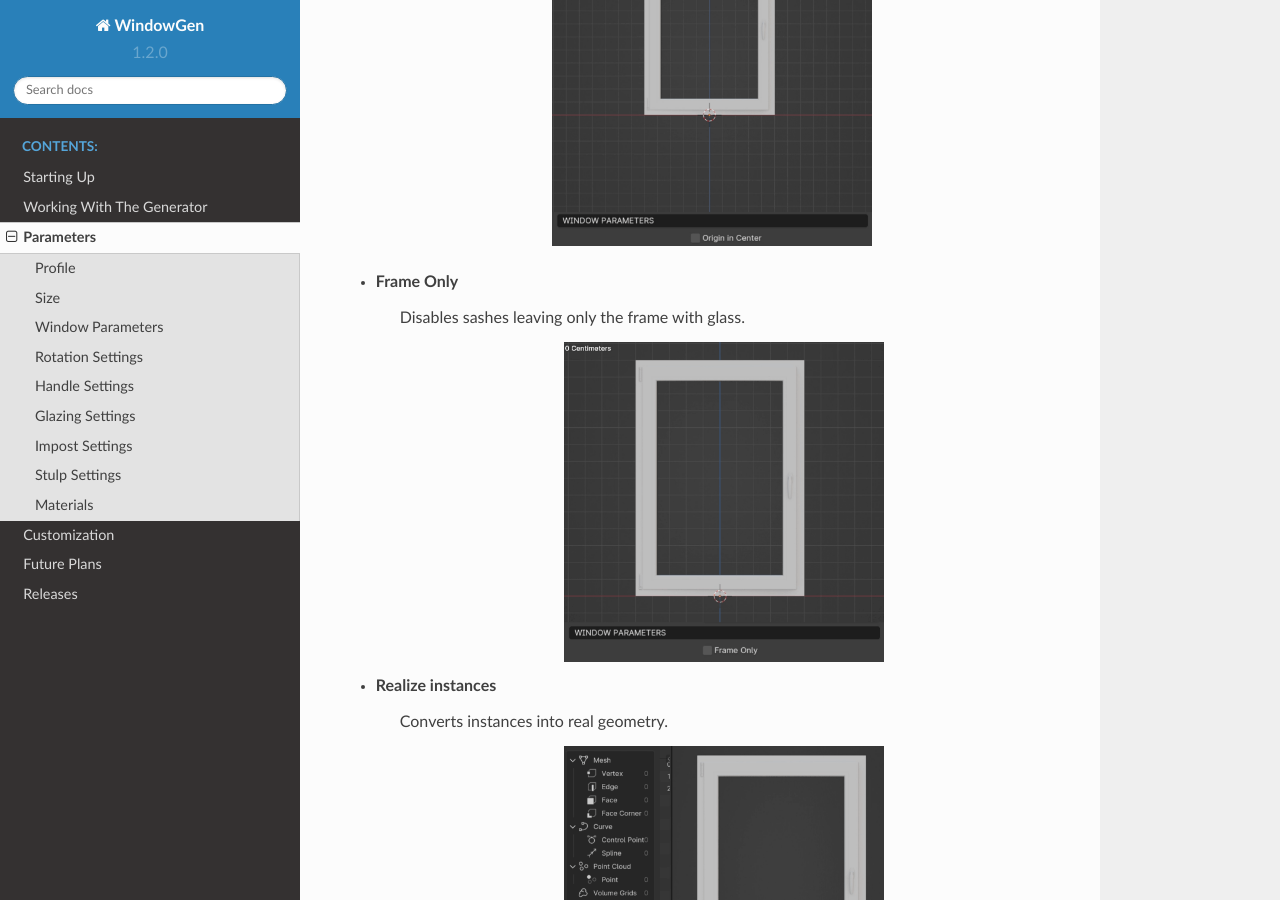
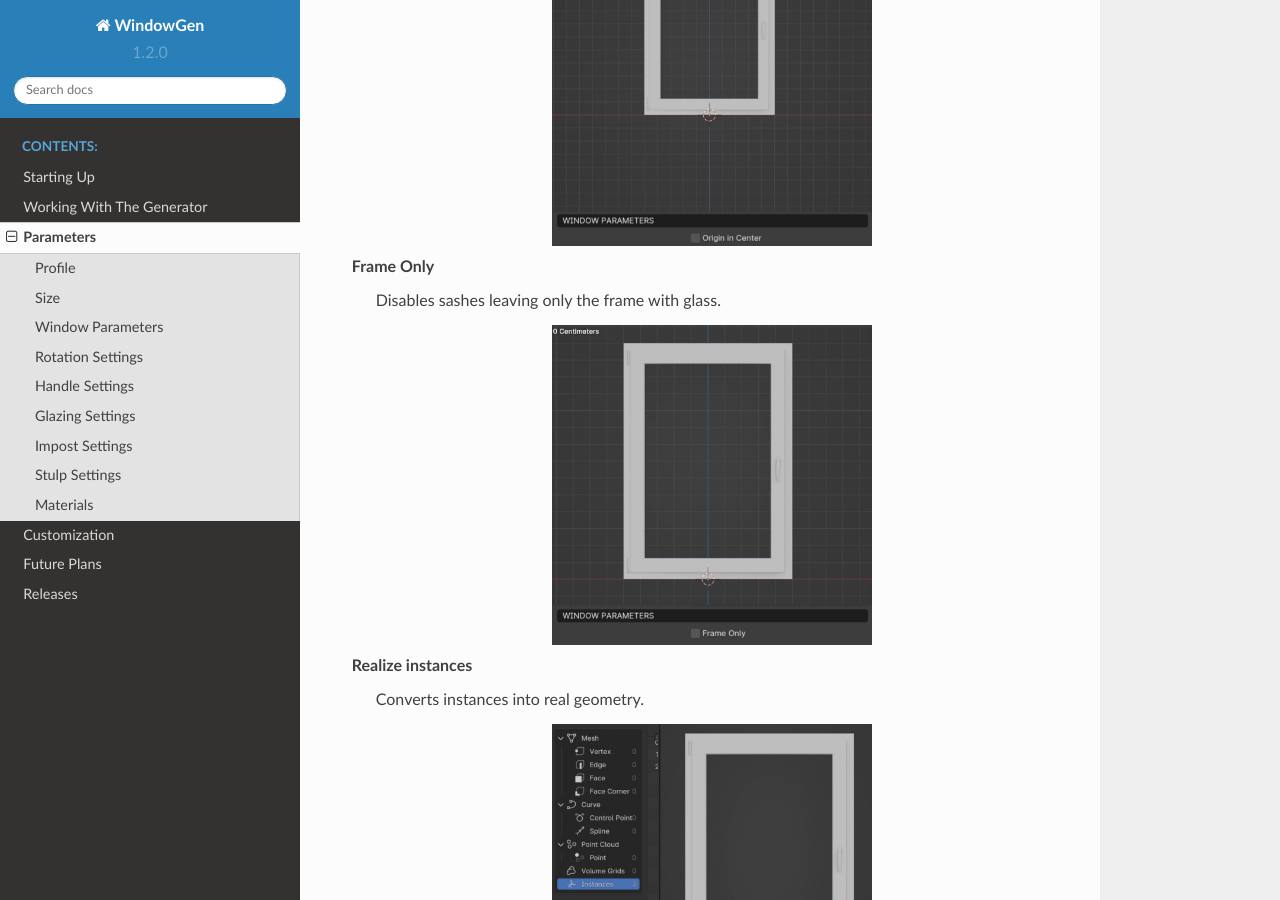
Before and after one commit to fetometo/windowgen-documentation, a Sphinx documentation site: the page built from docs/source/parameters.rst, in a window 1280 px wide and 900 px high, scrolled down 1130 px. Built offline with Sphinx 7.4.7 and the Read the Docs theme 2.0.0, drawn with Linux system fonts in a browser that asks for light colours.

Commit message:
changes in formating

```diff
--- a/docs/source/parameters.rst
+++ b/docs/source/parameters.rst
@@ -35,7 +35,7 @@ Origin in Center
         :height: 320
         :align: center
 
-- Frame Only
+Frame Only
     Disables sashes leaving only the frame with glass.
 
     .. image:: images/03_parameters_frame.gif
@@ -44,7 +44,7 @@ Origin in Center
         :height: 320
         :align: center
 
-- Realize instances
+Realize instances
     Converts instances into real geometry.
 
     .. image:: images/03_parameters_instances.gif
@@ -58,13 +58,13 @@ Rotation Settings
 
 This section includes parameters for adjusting turn and tilt rotations of the sash.
 
-- Turn Rotation
+Turn Rotation
     Sets the turn angle of the sash.
-- Tilt Rotation
+Tilt Rotation
     Sets the tilt angle of the sash, constrained to the size of the scissors.
-- Left Turn Rotation
+Left Turn Rotation
     Active when the **Impost** is turned on. Sets the turn angle of the left sash.
-- Left Tilt Rotation
+Left Tilt Rotation
     Active when the **Impost** is turned on. Sets the tilt angle of the left sash.
 
 Handle Settings
@@ -72,7 +72,7 @@ Handle Settings
 
 This section includes parameters for handle type, height, and rotation.
 
-- Handle
+Handle
     Choose from different handle types or add a custom handle.
 
     .. image:: images/03_parameters_handle.gif
@@ -81,9 +81,9 @@ This section includes parameters for handle type, height, and rotation.
         :height: 320
         :align: center
 
-- Custom Handle Height
+Custom Handle Height
     Allows setting the height position of the handle manually.
-- Handle Height
+Handle Height
     Active when the Custom Handle Height is turned on. Adjust the handle's height.
 
     .. image:: images/03_parameters_handle_height.gif
@@ -92,9 +92,9 @@ This section includes parameters for handle type, height, and rotation.
         :height: 320
         :align: center
 
-- Handle Rotation
+Handle Rotation
     Sets the rotation of the handle. When the **Impost** is activated, it sets the rotation of the right sash’s handle.
-- Left Handle Rotation
+Left Handle Rotation
     Active when **Impost** is turned on. Sets the rotation of the left sash’s handle.
 
 Glazing Settings
@@ -102,7 +102,7 @@ Glazing Settings
 
 This section allows you to choose between double or triple glazing.
 
-- Glazing
+Glazing
     Choose between double glazed (0) and triple glazed (1) windows.
 
     .. image:: images/03_parameters_glazing.gif
@@ -116,7 +116,7 @@ Impost Settings
 
 This section includes parameters for the impost (vertical post in the window frame) and sashes.
 
-- Impost
+Impost
     Activate or deactivate the impost.
 
     .. image:: images/03_parameters_impost.gif
@@ -125,7 +125,7 @@ This section includes parameters for the impost (vertical post in the window fra
         :height: 320
         :align: center
 
-- Left/Right Sash
+Left/Right Sash
     Switch between left and right sashes. Only active when **1/2 Sashes** is off.
 
     .. image:: images/03_parameters_impost_left_right.gif
@@ -134,7 +134,7 @@ This section includes parameters for the impost (vertical post in the window fra
         :height: 320
         :align: center
 
-- 1/2 Sashes
+1/2 Sashes
     Switch between 1 or 2 sashes.
 
     .. image:: images/03_parameters_impost_one_two.gif
@@ -143,7 +143,7 @@ This section includes parameters for the impost (vertical post in the window fra
         :height: 320
         :align: center
 
-- Middle Section
+Middle Section
     Activate distance between 2 sashes.
 
     .. image:: images/03_parameters_impost_middle.gif
@@ -152,7 +152,7 @@ This section includes parameters for the impost (vertical post in the window fra
         :height: 320
         :align: center
 
-- Impost Centered
+Impost Centered
     Automatically calculate even space for sashes and impost frame.
 
     .. image:: images/03_parameters_impost_centered.gif
@@ -161,7 +161,7 @@ This section includes parameters for the impost (vertical post in the window fra
         :height: 320
         :align: center
 
-- Impost Frame Width
+Impost Frame Width
     Sets the width of the impost frame (**Impost Centered** must be **turned off**). This works for both 1 and 2 sash windows.
 
     .. image:: images/03_parameters_impost_width.gif
@@ -175,7 +175,7 @@ Stulp Settings
 
 This section includes parameters for two-sash windows without an impost.
 
-- Stulp
+Stulp
     Activate two-sash window without an impost.
 
     .. image:: images/03_parameters_stulp.gif
@@ -184,7 +184,7 @@ This section includes parameters for two-sash windows without an impost.
         :height: 320
         :align: center
 
-- Right/Left
+Right/Left
     Switch between right or left leading sash.
 
     .. image:: images/03_parameters_stulp_right_left.gif
--- a/docs/source/starting_up.rst
+++ b/docs/source/starting_up.rst
@@ -5,11 +5,11 @@ How to add a generator to your scene
 ------------------------------------
 
 To incorporate a generator into your Blender scene follow these steps:
+
 1. Click on "File" in the top left corner.
 2. Select "Append…".
 
     .. image:: images/01_starting_up_append.png
-        :alt: File. Append
         :width: 213
         :height: 236
         :align: center
@@ -18,7 +18,6 @@ To incorporate a generator into your Blender scene follow these steps:
 4. Within the file, navigate to the Collection folder.
 
     .. image:: images/01_starting_up_folder.png
-        :alt: Collection Folder
         :width: 213
         :height: 179
         :align: center
@@ -26,7 +25,6 @@ To incorporate a generator into your Blender scene follow these steps:
 5. Select "!GENERATOR (Append Me)" and click "Append" in the bottom right corner.
 
     .. image:: images/01_starting_up_collection.png
-        :alt: Select !GENERATOR collection
         :width: 468
         :height: 280
         :align: center
@@ -35,7 +33,6 @@ To incorporate a generator into your Blender scene follow these steps:
 Your scene should now reflect the changes made by appending the generator. You can easily disable the "PROFILES" and "FURNITURE" collections as they include the modeled geometry used in the generator such as PVC profiles and furniture.
 
     .. image:: images/01_starting_up_scene.png
-        :alt: Scene
         :width: 468
         :height: 247
         :align: center
```
Also changed, not shown: docs/source/working_with_generator.rst (+7 -7 lines).
